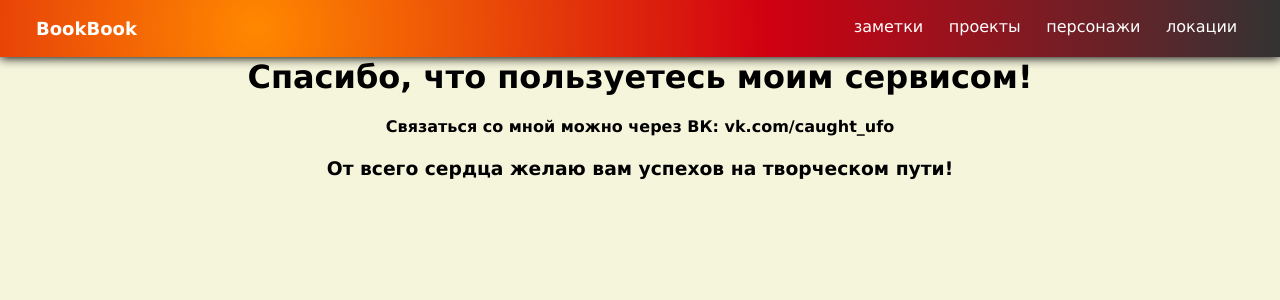
After one commit to ksewshach/BB-1, a FastAPI app: template app/templates/about.html in a window 1280 px wide. The commit adds this page. Shown: the top 300 px of the page. Run offline with FastAPI, Linux system fonts and the light colour scheme; the template is opened without the code that fills it, so the values that code supplies are empty.

Commit message:
base navbar

```diff
--- a/app/static/styles.css
+++ b/app/static/styles.css
@@ -80,12 +80,17 @@ label {
     font-size: large;
     font-weight: 900;
     transition: .3s;
+    background: none;
+    border: none;
+    font-family: inherit;
+    color: inherit;
 }
 
 .logo:hover {
     /* transform: scaleX(2); */
     transform: scale(1.1);
     transform-origin: center;
+    cursor: pointer;
 }
 
 .header_navbar nav ul li {
@@ -220,6 +225,7 @@ footer {
 }
 
 #continue_jorney_button {
+    text-align: center;
     font-weight: bold;
     background-image: url('https://i.postimg.cc/4x5tSH3g/2.jpg');
     background-size: 100%;
--- /dev/null
+++ b/app/templates/about.html
@@ -0,0 +1,16 @@
+{% extends "base_navbar.html" %}
+
+{% block title %}Контакты{% endblock %}
+
+{% block content %}
+
+<div style='text-align:center'>
+    <h1>Спасибо, что пользуетесь моим сервисом!</h1>
+    <h4>Связаться со мной можно через ВК: vk.com/caught_ufo</h4>
+    <!-- СДЕЛАТЬ ТУТ КНОПКУ! -->
+    <h3>От всего сердца желаю вам успехов на творческом пути!</h3>
+</div>
+
+
+
+{% endblock %}
--- a/app/templates/base_navbar.html
+++ b/app/templates/base_navbar.html
@@ -9,8 +9,31 @@
 </head>
 <body>
 
+
+
+
+
+
+<!-- ОТКРОЙ CHATGPT ПРО НАСЛЕДОВАНИЕ JS -->
+
+
+
+
+
+
+
+
+
+
+
+
+
+
+
+
+
 <header class="header_navbar">
-    <a href="#" class='logo'>BookBook</a>
+    <button class='logo'>BookBook</button>
     <nav>
         <ul class="navbar">
             <li><a href="">заметки</a></li>
@@ -22,5 +45,39 @@
     </nav>
 </header>
 
+
+<div class='popup_about' style='display:none; text-align:center;background-color: #fff; padding:2em; margin: auto; position: fixed; top:0;right:0;bottom:0;left:0; border-radius:5px; box-shadow: 0 2px 5px rgba(0, 0, 0, 0.1); width:20em; height: 16.5em; z-index:2'>
+
+    <button class="button_close" style="border:none; background:none;cursor:pointer; position:absolute;right:15px;top:15px; font-size:inherit; font-family:inherit; opacity:0.5;">х</button>
+
+    <h4>Спасибо, что пользуетесь моим сервисом! &#60;3 </h4>
+    <p>Версия приложения: BookBook 0.1</p>
+    <h4>Связаться со мной:</h4>
+
+    <button id='button2' style="font-size: inherit; height:2em">
+        <a href='https://vk.com/caught_ufo'>vk.com/caught_ufo</a>
+    </button>
+
+    <p>От всего сердца желаю вам успехов на творческом пути!</p>
+
+</div>
+
+<div class='black_bg'style='display:none; position:absolute;top:0;left:0;width:100%;height:100%;background-color: black;opacity:0.5; z-index: 0;'></div>
+
+
 {% block content %}
 {% endblock %}
+
+{% block script %}
+<script>
+    document.querySelector('.logo').addEventListener('click', function(){
+        document.querySelector('.popup_about').style.display = 'block';
+        document.querySelector('.black_bg').style.display = 'block';
+    })
+    document.querySelector('.button_close').addEventListener('click', function(){
+        document.querySelector('.popup_about').style.display = 'none';
+        document.querySelector('.black_bg').style.display = 'none';
+    })
+</script>
+<!-- SCRIPT с выведением инфы и ссилок по нажатию на логотип -->
+{% endblock %}
--- a/app/templates/my_projects.html
+++ b/app/templates/my_projects.html
@@ -4,7 +4,7 @@
 
 {% block content %}
 
-
+<!-- ПОГУГЛИТЬ КАК С НАСЛЕДОВАНИЕМ ШАБЛОНА НАСЛЕДОВАТЬ КУСОК КОДА!!!-->
 
     <h4>План:</h4>
     <p>-После заполнения формы создаётся новая таблица
@@ -39,7 +39,8 @@
 
 
 </body>
-<script src="{{ url_for('static', path='js/new_project_script.js') }}"></script>
 
 
+<script src="{{ url_for('static', path='js/new_project_script.js') }}">
+</script>
 {% endblock %}
--- a/app/trash.txt
+++ b/app/trash.txt
@@ -1,3 +1,7 @@
+
+
+style="font-size: inherit; background-color: rgb(209, 0, 17); color: white; border: none;border-radius: 3px;cursor: pointer;">
+
 
 // // Проверка email (можно добавить более строгую валидацию)
 // if (email.trim() === "" || !email.includes("@")) {
```
Also changed, not shown: app/static/js/new_project_script.js (line endings or trailing spaces).
